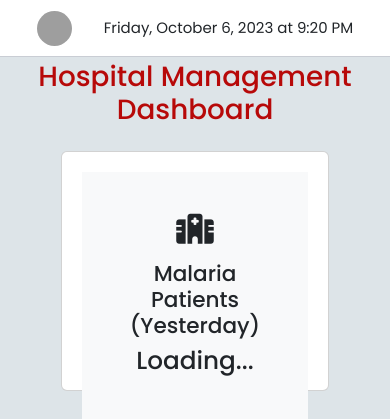
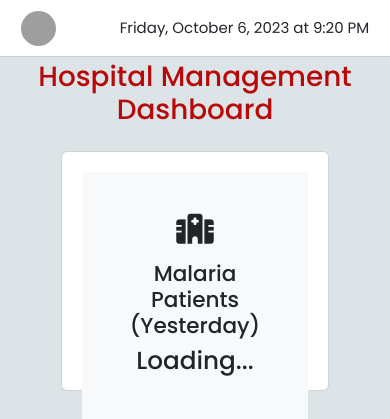
Before and after one commit to webapp-master/my-1st-web-app-project, a Django app: page /dashboard/ in a window 390 px wide; the page is wider, and only the part inside the window is pictured. Shown: the top 419 px of that part. Run offline with Django 4.2, Linux system fonts and the light colour scheme; grey boxes are pictures that could not be loaded.

Commit message:
keep this first

```diff
--- a/static/css/dashboard.css
+++ b/static/css/dashboard.css
@@ -80,6 +80,9 @@
 
 }
 
+#current-time-date {
+  margin-left: -5rem;
+}
 
 
 
@@ -273,9 +276,10 @@
 
   .header__img {
     margin-right: 1rem; /* Add margin to create space to the right */
+
   }
 
   #current-time-date {
-    margin-left: 1rem; /* Add margin to create space to the left */
+    margin-left: 3rem; /* Add margin to create space to the left */
   }
 }
```
